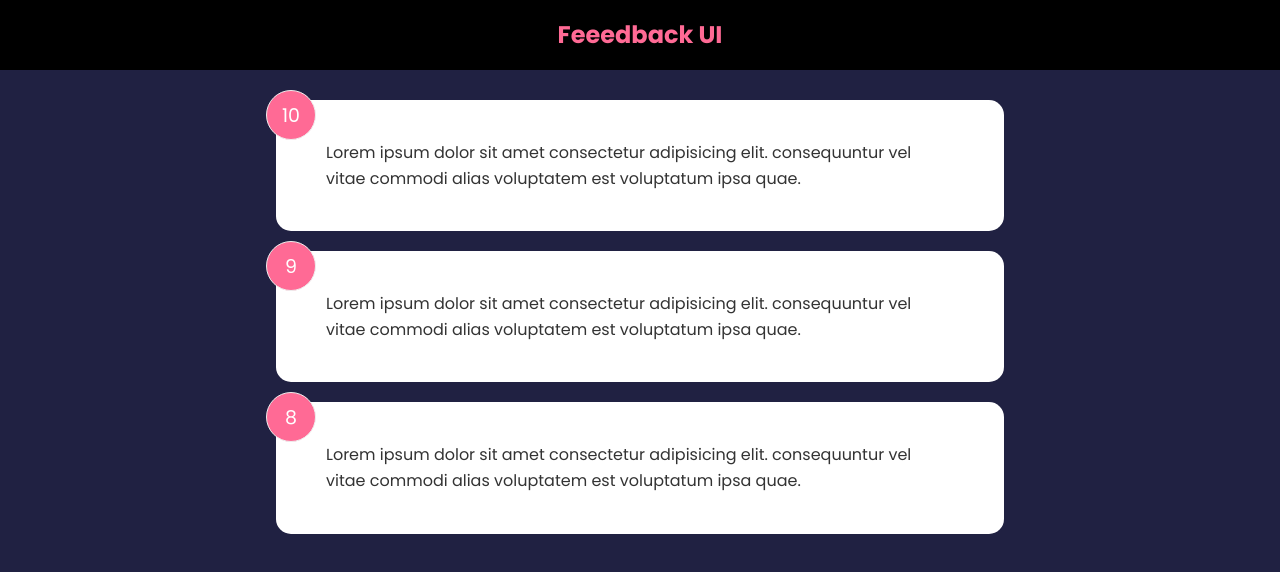
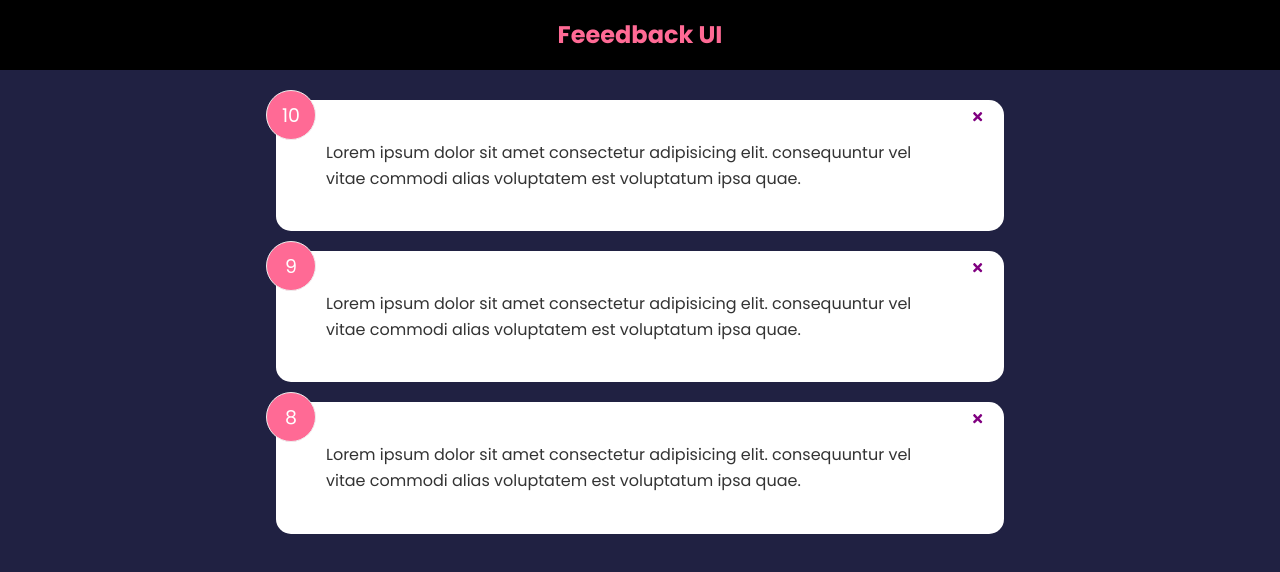
Before and after one commit to alexelmore/react-feedback-app, a React (Create React App) app in the folder feed-app/: page / in a window 1280 px wide. Shown: the top 572 px of the page. Built offline with nearby package versions, Linux system fonts and the light colour scheme.

Commit message:
add font icons for delete item button

```diff
--- a/feed-app/src/components/FeedbackItem.jsx
+++ b/feed-app/src/components/FeedbackItem.jsx
@@ -1,3 +1,4 @@
+import { FaTimes } from "react-icons/fa";
 import PropTypes from "prop-types";
 import Card from "./shared/Card";
 // FeedbackItem Component
@@ -5,6 +6,9 @@ function FeedbackItem({ data }) {
   return (
     <Card reverse={false}>
       <div className="num-display">{data.rating}</div>
+      <button className="close">
+        <FaTimes color="purple" />
+      </button>
       <div className="text-display">{data.text}</div>
     </Card>
   );
```
